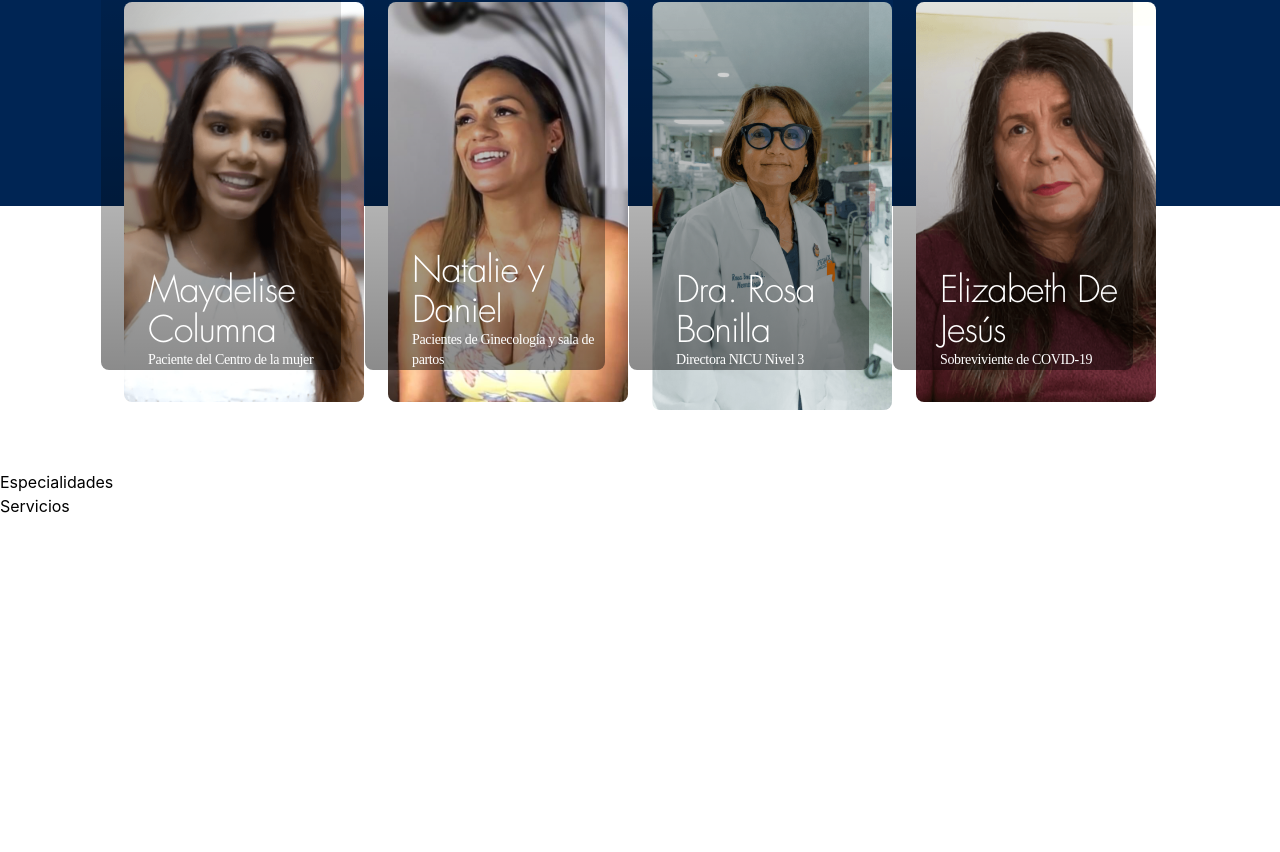
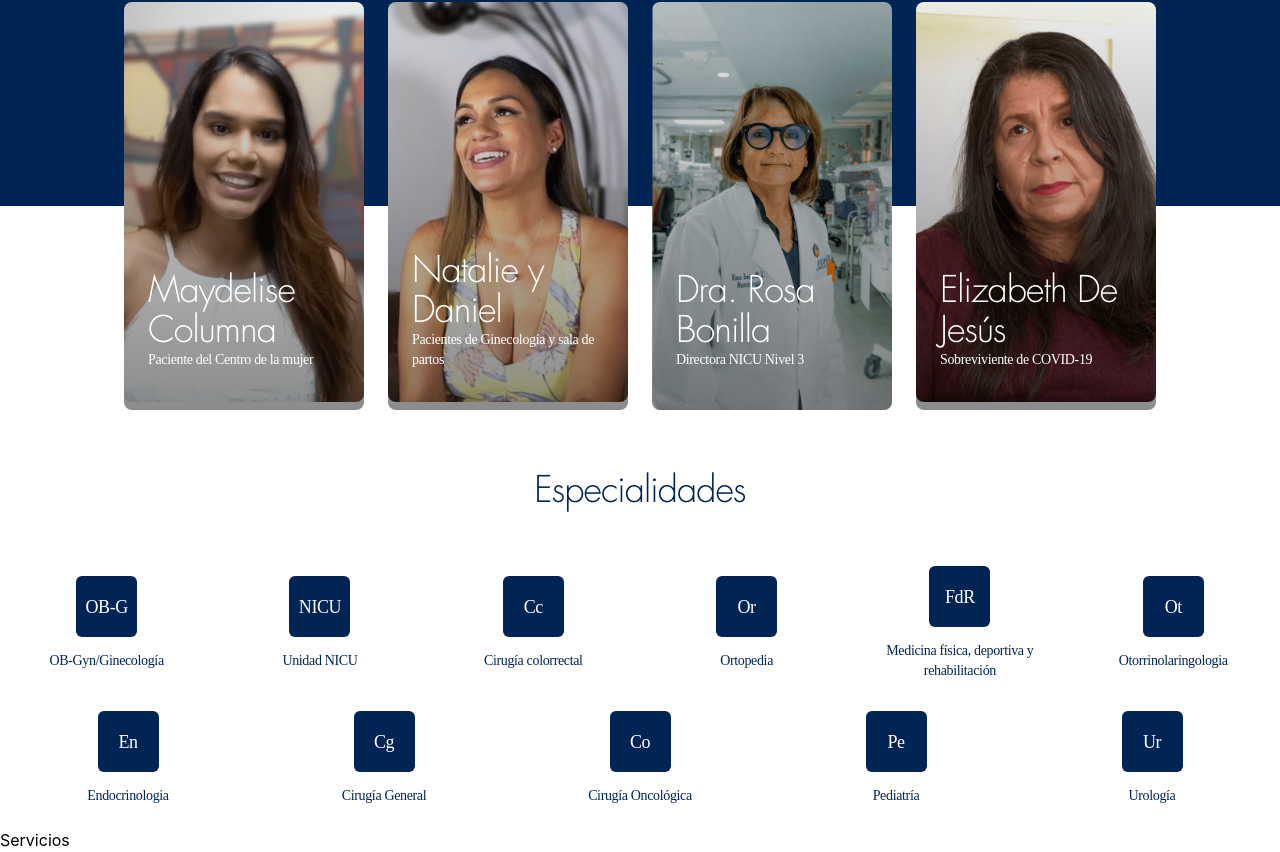
Before and after one commit to enmalidia/ashford-hospital-study-case, a Next.js app: page / in a window 1280 px wide. Shown: the part 2492-3344 px from the top of the page. Before the commit the page ends 3010 px from the top, so only its background shows below. Built offline with nearby package versions, Linux system fonts and the light colour scheme; a web font is replaced by a local one.

Commit message:
feat: :sparkles: Coding markup for the Especialidades section homepage

```diff
--- /dev/null
+++ b/components/Especialidades/espec.json
@@ -0,0 +1,46 @@
+[
+    {
+        "title":"OB-G",
+        "name": "OB-Gyn/Ginecología"
+    },
+    {
+        "title":"NICU",
+        "name": "Unidad NICU"
+    },
+    {
+        "title":"Cc",
+        "name": "Cirugía colorrectal"
+    },
+    {
+        "title":"Or",
+        "name": "Ortopedia"
+    },
+    {
+        "title":"FdR",
+        "name": "Medicina física, deportiva y rehabilitación"
+    },
+    {
+        "title":"Ot",
+        "name": "Otorrinolaringologia"
+    },
+    {
+        "title":"En",
+        "name": "Endocrinologia"
+    },
+    {
+        "title":"Cg",
+        "name": "Cirugía General"
+    },
+    {
+        "title":"Co",
+        "name": "Cirugía Oncológica"
+    },
+    {
+        "title":"Pe",
+        "name": "Pediatría"
+    },
+    {
+        "title":"Ur",
+        "name": "Urología"
+    }
+]
--- a/components/Especialidades/index.js
+++ b/components/Especialidades/index.js
@@ -1,8 +1,27 @@
 import React from 'react'
+import {EspecialtyBlock, EspecialtyContainer} from "./styles"
+import data from "./espec.json"
 
 const Especialidades = () => {
   return (
-    <div>Especialidades</div>
+    <div className="container md:mx-auto flex flex-wrap justify-center">
+      <h2 className='text-secondary text-center'>Especialidades</h2>
+      <div className='flex flex-wrap justify-center pt-12'>
+          {
+            React.Children.toArray(
+              data.map(item => (
+                <EspecialtyContainer>
+                  <EspecialtyBlock>
+                  <p className="text-white">{item.title}</p>
+                  </EspecialtyBlock>
+                  <h6 className="text-secondary my-[14px] text-center">{item.name}</h6>
+                </EspecialtyContainer>
+              ))
+            )
+          }
+
+      </div>
+    </div>
   )
 }
 
--- /dev/null
+++ b/components/Especialidades/styles.js
@@ -0,0 +1,22 @@
+import styled from "styled-components"
+
+export const EspecialtyBlock = styled.div.attrs({
+    className: ""
+})
+`
+    background: #002554;
+    border-radius: 6px;
+    display: flex;
+    width: 61px;
+    height: 61px;
+    align-items: center;
+    justify-content: center;
+`;
+export const EspecialtyContainer = styled.a.attrs({
+    className: "p-2 mx-auto flex-row md:flex-col justify-start md:justify-center"
+})
+`
+    width: 196px;
+    display: flex;
+    align-items: center;
+`;
--- a/components/Interes/styles.js
+++ b/components/Interes/styles.js
@@ -16,7 +16,6 @@ export const MemberOverlay = styled.div.attrs({
 })
 `
     background: linear-gradient( 180deg, rgba(0, 0, 0, 0) -20.28%, #000000 112.05% );
-    margin: -40px -23px;
     position: absolute;
     width: 100%;
     height: 100%;
```
